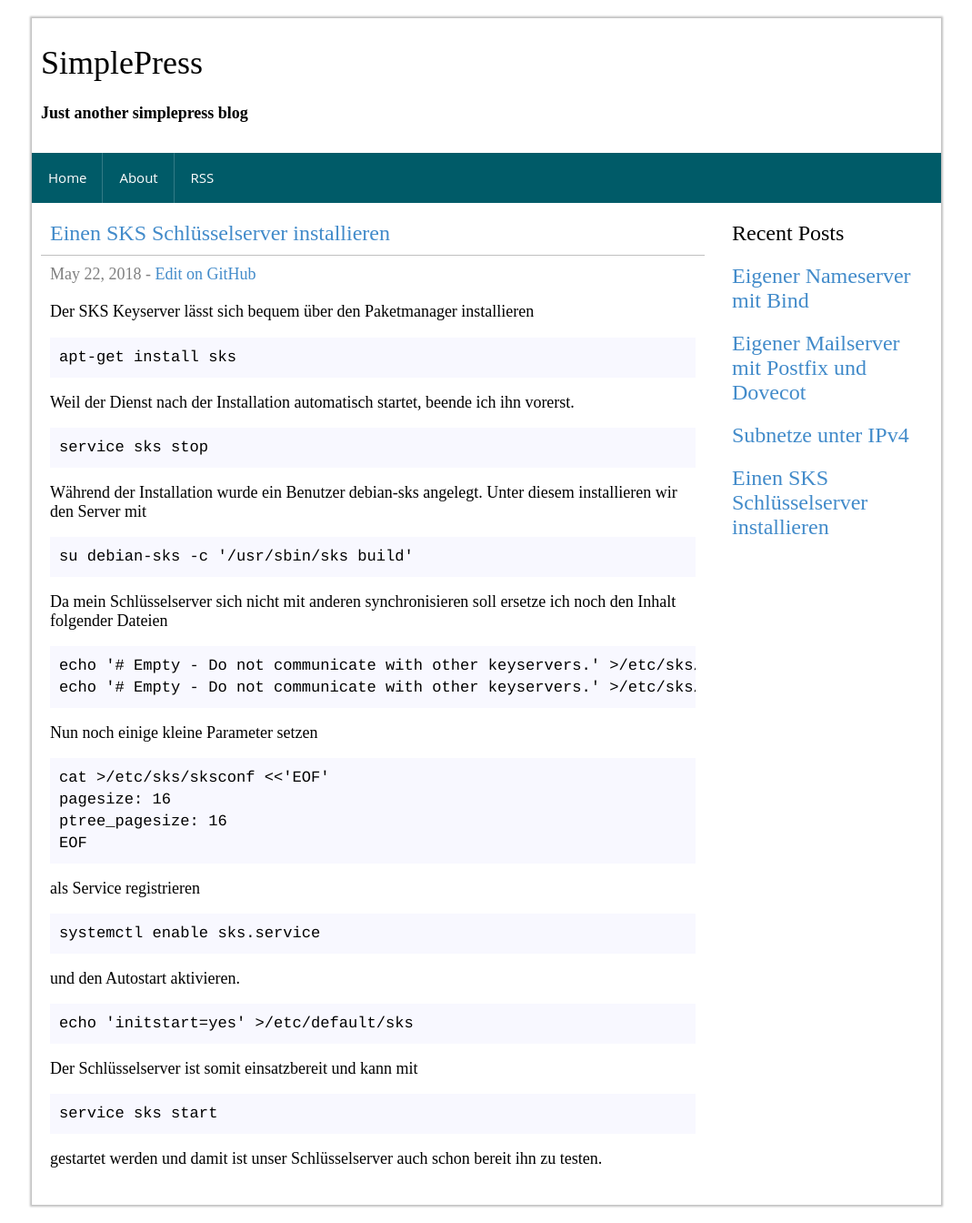
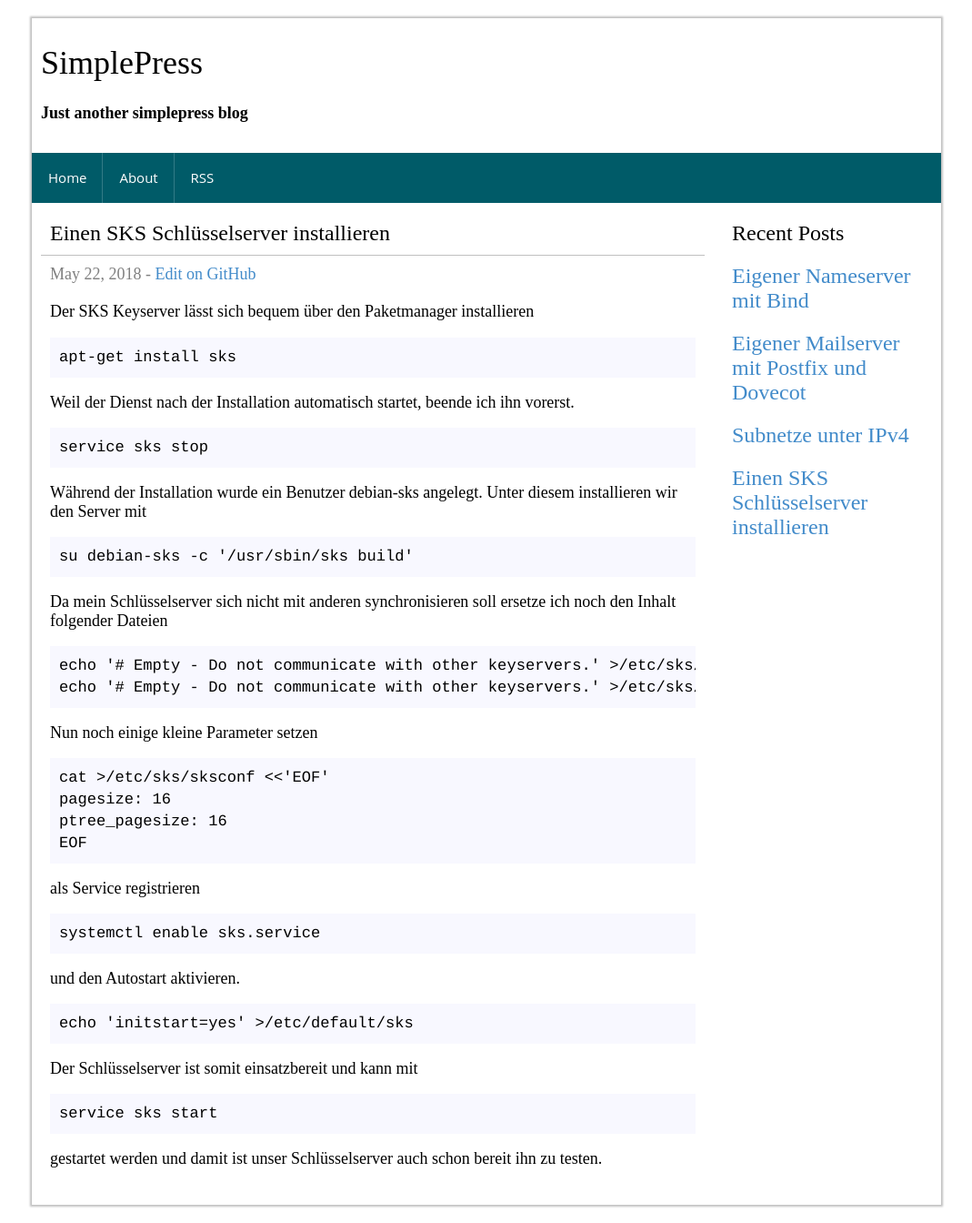
Before and after one commit to mbrain/zarat.github.io, a Jekyll site: the page built from _posts/2018-05-22-einen-gpg-schlusselbund-erstellen.markdown, in a window 1280 px wide. Shown: the whole page at 91% size, without its empty margins (105-1174 px from the left). Built offline with Jekyll 4.4.1, drawn with Linux system fonts in a browser that asks for light colours.

Commit message:
Update post.html

```diff
--- a/_layouts/post.html
+++ b/_layouts/post.html
@@ -4,7 +4,7 @@
 
   <div class="sp-content-item">
 
-    <div class="sp-content-item-head"><a>{{ page.title }}</a></div>
+    <div class="sp-content-item-head">{{ page.title }}</div>
 
     <div class="sp-content-item-head-secondary">
       {{ page.date | date: "%B" }}
```
